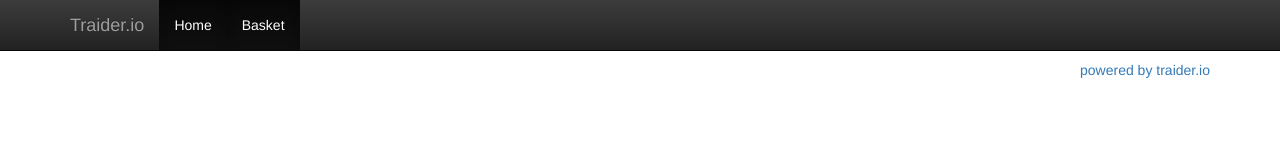
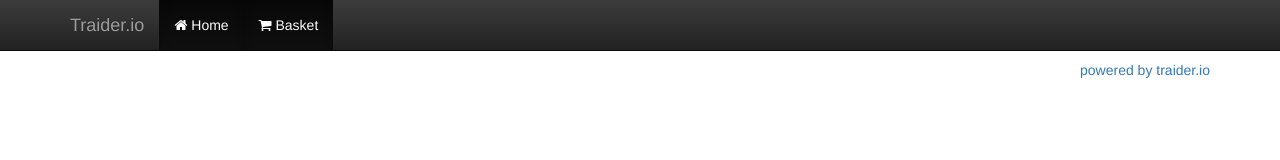
Before and after one commit to voltek62/traider.io, a website: page public/index.html in a window 1280 px wide. Drawn offline with nearby package versions, Linux system fonts and the light colour scheme; some packages are replaced by stand-ins of ours.

Commit message:
added powered by traider.io to footer :)

```diff
--- a/public/index.html
+++ b/public/index.html
@@ -7,6 +7,7 @@
         <title>Hello, traider.io</title>
         <link rel="stylesheet" href="//netdna.bootstrapcdn.com/bootstrap/3.1.1/css/bootstrap.min.css">
         <link rel="stylesheet" href="//netdna.bootstrapcdn.com/bootstrap/3.1.1/css/bootstrap-theme.min.css">
+        <link href="//netdna.bootstrapcdn.com/font-awesome/4.0.3/css/font-awesome.css" rel="stylesheet">
         <link rel="stylesheet" href="/css/app.css">
         <base href="/">
         <!-- HTML5 Shim and Respond.js IE8 support of HTML5 elements and media queries -->
@@ -39,8 +40,8 @@
             </div>
             <div class="collapse navbar-collapse">
               <ul class="nav navbar-nav">
-                <li  class="active"><a href="#">Home</a></li>
-                <li class="active"><a href="#basket">Basket</a></li>
+                <li  class="active"><a href="#"><i class="fa fa-home"></i> Home</a></li>
+                <li class="active"><a href="#basket"><i class="fa fa-shopping-cart"></i> Basket</a></li>
               </ul>
             </div><!--/.nav-collapse -->
           </div>
```
